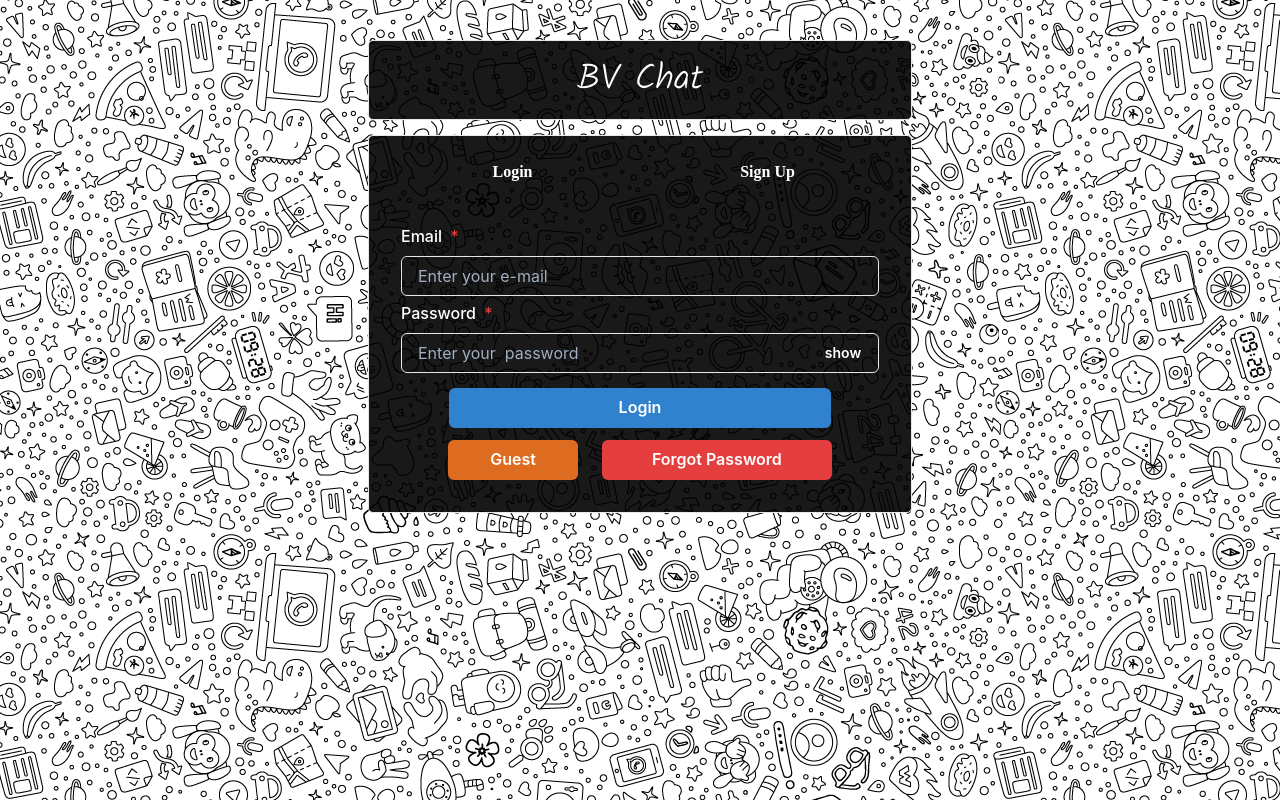
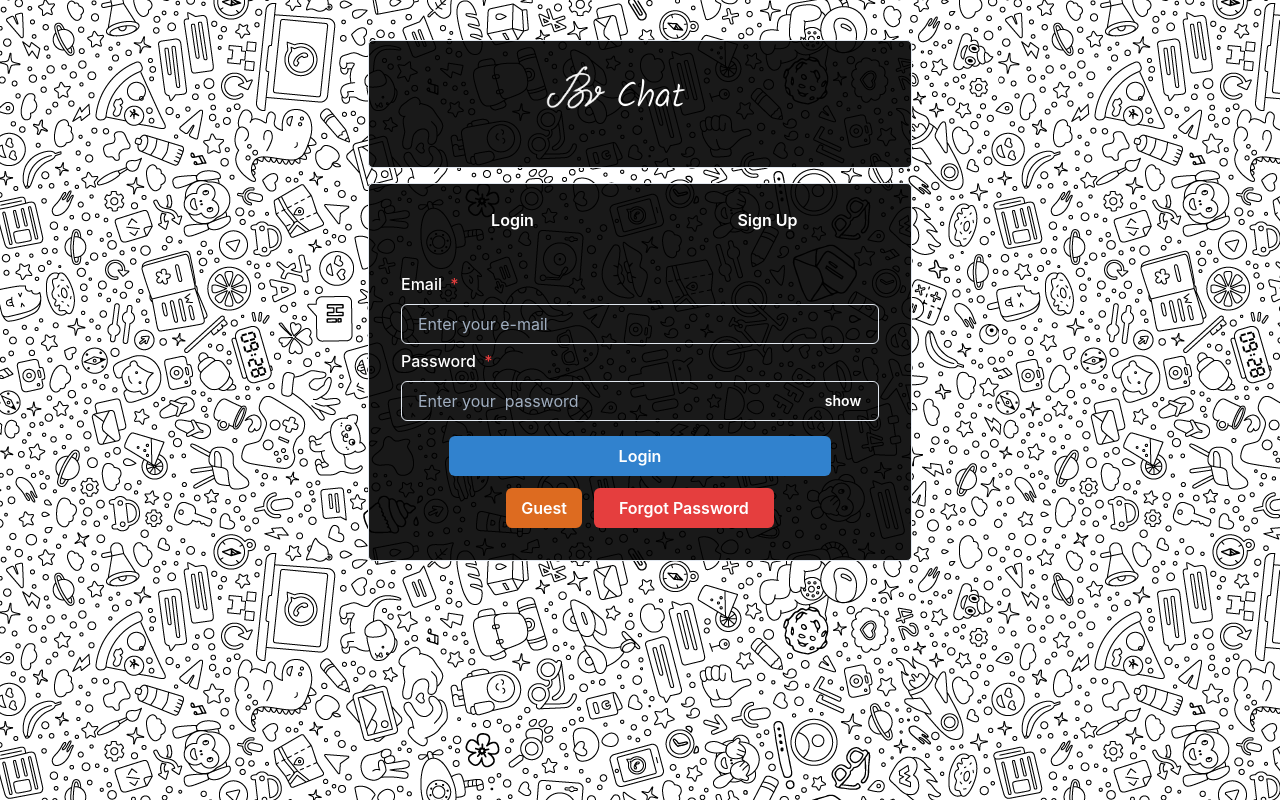
Before and after one commit to bharath-balasubramaniam/BV-Chat-MERN, a React (Create React App) app: page / in a window 1280 px wide. Built offline with nearby package versions, Linux system fonts and the light colour scheme.

Commit message:
modified

```diff
--- a/src/components/authentication/Login.js
+++ b/src/components/authentication/Login.js
@@ -107,12 +107,12 @@ const Login = () => {
       >
         Login
       </Button>
-      <Stack direction="row" spacing={6} align="stretch" paddingTop="7px">
+      <Stack direction="row" spacing={3} align="stretch" paddingTop="7px">
         <Button
           variant="solid"
           colorScheme="orange"
-          width="100%"
-          padding="0 42px"
+          width="80%"
+          padding="0 15px"
           onClick={() => {
             setEmail("guest@bv.in");
             setPassword("123123");
@@ -125,7 +125,7 @@ const Login = () => {
             variant="solid"
             colorScheme="red"
             width="100%"
-            padding="0 50px"
+            padding="0 25px"
             onClick={() => forgotHandler}
           >
             Forgot Password
--- a/src/components/miscellaneous/SideDrawer.js
+++ b/src/components/miscellaneous/SideDrawer.js
@@ -4,6 +4,7 @@ import { useToast } from "@chakra-ui/react";
 import { Spinner } from "@chakra-ui/spinner";
 import { Avatar } from "@chakra-ui/avatar";
 import { Tooltip } from "@chakra-ui/react";
+import bv from "../icon.png";
 import {
   Drawer,
   DrawerBody,
@@ -70,7 +71,10 @@ const SideDrawer = () => {
         },
       };
 
-      const { data } = await axios.get(`https://bv-chat.herokuapp.com/user?search=${search}`, config);
+      const { data } = await axios.get(
+        `https://bv-chat.herokuapp.com/user?search=${search}`,
+        config
+      );
       setLoading(false);
       console.log(data);
       setSearchResult(data);
@@ -93,7 +97,11 @@ const SideDrawer = () => {
           Authorization: `Bearer ${user.token}`,
         },
       };
-      const { data } = await axios.post("https://bv-chat.herokuapp.com/chat", { userId }, config);
+      const { data } = await axios.post(
+        "https://bv-chat.herokuapp.com/chat",
+        { userId },
+        config
+      );
       if (!chats.find((c) => c.Id === data.id)) setChats([data, ...chats]);
       setSelectedChat(data);
       setLoadingChat(false);
@@ -128,7 +136,13 @@ const SideDrawer = () => {
           </Button>
         </Tooltip>
         <Text fontSize="2xl" fontFamily={"kalam"}>
-          BV Chat
+          <img
+            src={bv}
+            alt="logo.png"
+            width="40px"
+            style={{ position: "relative", left: "-50px", top: "10px" }}
+          ></img>
+          <span style={{ position: "relative", top: "-20px" }}>Chat</span>
         </Text>
         <div>
           <Menu>
--- a/src/pages/HomePage.js
+++ b/src/pages/HomePage.js
@@ -11,6 +11,7 @@ import {
 } from "@chakra-ui/react";
 import Login from "../components/authentication/Login";
 import Signup from "../components/authentication/Signup";
+import bv from "../components/icon2.png";
 import { useHistory } from "react-router-dom";
 function HomePage() {
   const history = useHistory();
@@ -32,7 +33,15 @@ function HomePage() {
         borderWidth="1px"
       >
         <Text fontSize="4xl" fontFamily="Kalam" color="white">
-          BV Chat
+          <img
+            src={bv}
+            alt="logo.png"
+            width="60px"
+            style={{ position: "relative", right: "60px", top: "10px" }}
+          />
+          <span style={{ position: "relative", top: "-30px", left: "10px" }}>
+            Chat
+          </span>
         </Text>
       </Box>
       <Box
@@ -45,10 +54,10 @@ function HomePage() {
       >
         <Tabs variant="soft-rounded" colorScheme="black">
           <TabList mb="1em">
-            <Tab fontFamily="cursive" color="white" width="50%">
+            <Tab color="white" width="50%">
               Login
             </Tab>
-            <Tab fontFamily="cursive" color="white" width="50%">
+            <Tab color="white" width="50%">
               Sign Up
             </Tab>
           </TabList>
```
Also changed, not shown: src/components/icon.png (added), src/components/icon2.png (added).
